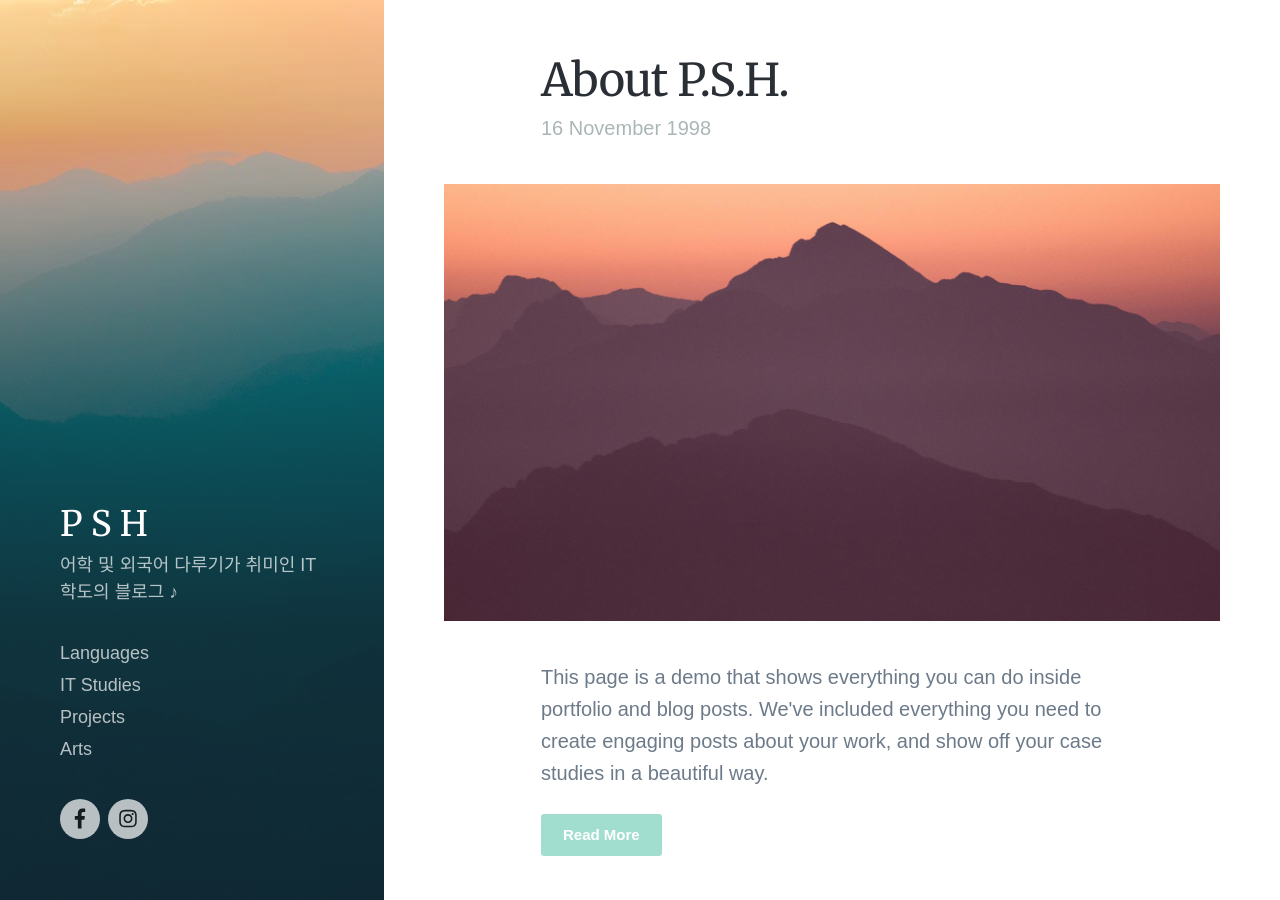
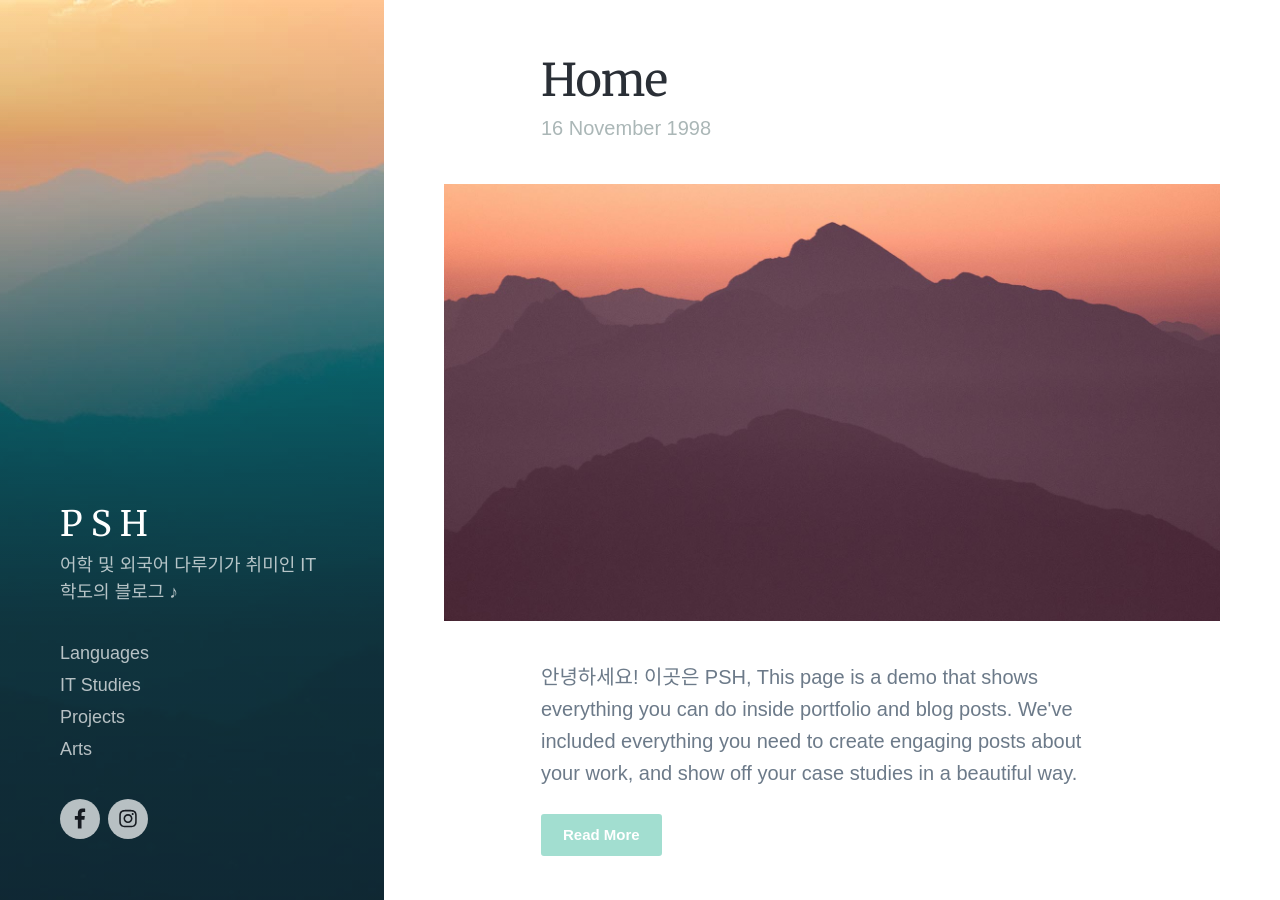
Before and after one commit to vendergood/vendergood.github.io, a Jekyll site: the page built from index.html, in a window 1280 px wide and 900 px high. Built offline with Jekyll 4.4.1, drawn with Linux system fonts in a browser that asks for light colours; nearby versions of some CDN libraries; some web fonts are replaced; the list of posts is cut into pages by our own code.

Commit message:
Update 2018-06-30-about.md

```diff
--- a/_posts/2018-06-30-about.md
+++ b/_posts/2018-06-30-about.md
@@ -1,8 +1,8 @@
 ---
-title: 'About P.S.H.'
+title: 'Home'
 date: 1998-11-16 00:00:00
 featured_image: '/images/demo/demo-square.jpg'
-excerpt: This page is a demo that shows everything you can do inside portfolio and blog posts. We've included everything you need to create engaging posts about your work, and show off your case studies in a beautiful way.
+excerpt: 안녕하세요! 이곳은 PSH, This page is a demo that shows everything you can do inside portfolio and blog posts. We've included everything you need to create engaging posts about your work, and show off your case studies in a beautiful way.
 ---
 
 ![](/images/demo/demo-landscape.jpg)
```
